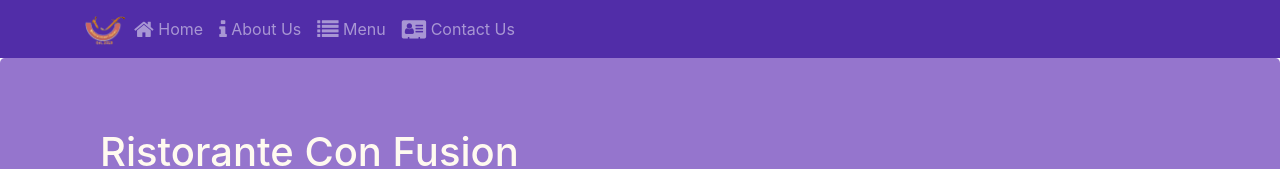
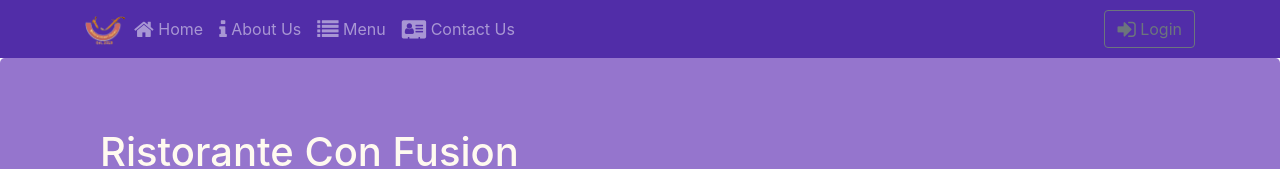
Before and after one commit to seygorin/create-react-app-coursera, a React (Create React App) app: page /home in a window 1280 px wide. Shown: the top 169 px of the page. Built offline with nearby package versions, Linux system fonts and the light colour scheme.

Commit message:
Uncontrolled Form

```diff
--- a/src/components/HeaderComponent.js
+++ b/src/components/HeaderComponent.js
@@ -1,5 +1,5 @@
 import React, { Component } from 'react';
-import { Navbar, NavbarBrand, Nav, NavbarToggler, Collapse, NavItem, Jumbotron } from 'reactstrap';
+import { Navbar, NavbarBrand, Nav, NavbarToggler, Collapse, NavItem, Jumbotron, Button, Modal, ModalHeader, ModalBody, Form, FormGroup, Label, Input } from 'reactstrap';
 import { NavLink } from 'react-router-dom';
 
 class Header extends Component {
@@ -7,13 +7,26 @@
     constructor(props) {
         super(props);
         this.state = {
-            isNavOpen: false
+            isNavOpen: false,
+            isModalOpen: false
         }
         this.toggleNav = this.toggleNav.bind(this);
+        this.toggleModal = this.toggleModal.bind(this);
+        this.handleLogin = this.handleLogin.bind(this);
     }
 
     toggleNav() {
         this.setState({ isNavOpen: !this.state.isNavOpen });
+    }
+
+    toggleModal(){
+        this.setState({ isModalOpen: !this.state.isModalOpen });
+    }
+
+    handleLogin(event){
+        this.toggleModal();
+        alert("Username: " + this.username.value + "Password " + this.password.value + " Remember: " + this.remember.checked);
+        event.preventDefault()
     }
 
     render () {
@@ -47,6 +60,13 @@
                                     </NavLink>
                                 </NavItem>
                             </Nav>
+                            <Nav className="ml-auto" navbar>
+                                <NavItem>
+                                    <Button outline onClick={this.toggleModal}>
+                                        <span className="fa fa-sign-in fa-lg"></span> Login
+                                    </Button>
+                                </NavItem>
+                            </Nav>
                         </Collapse>
                     </div>
                 </Navbar>
@@ -60,6 +80,28 @@
                         </div>
                     </div>
                 </Jumbotron>
+                <Modal isOpen={this.state.isModalOpen} toggle={this.toggleModal}>
+                    <ModalHeader  toggle={this.toggleModal}>Login</ModalHeader>
+                    <ModalBody>
+                        <Form onSubmit={this.handleLogin}>
+                            <FormGroup>
+                                <Label htmlFor="username">Username</Label>
+                                <Input type="text" id="username" name='username' innerRef={(input) => this.username = input} />
+                            </FormGroup>
+                            <FormGroup>
+                                <Label htmlFor="password">Password</Label>
+                                <Input type="password" id="password" name='password' innerRef={(input) => this.password = input}/>
+                                <FormGroup check>
+                                    <Label check>
+                                    <Input type="checkbox"  name='remember' innerRef={(input) => this.remember = input} />
+                                    Remember me
+                                    </Label>
+                                </FormGroup>
+                            </FormGroup>
+                            <Button type="submit" value="submit" className="bg-primary">Login</Button>
+                        </Form>
+                    </ModalBody>
+                </Modal>
             </>
         )
     }
```
